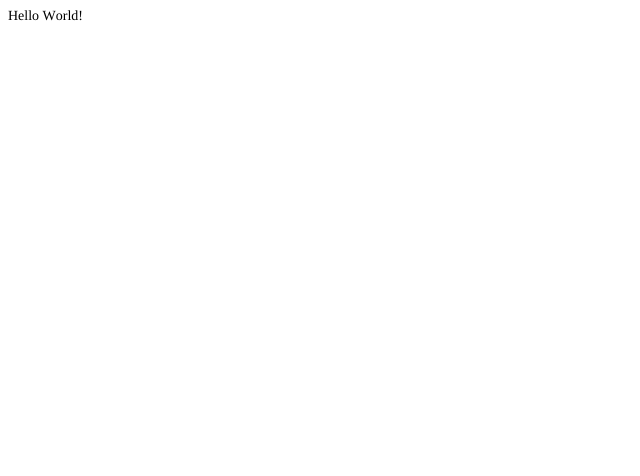
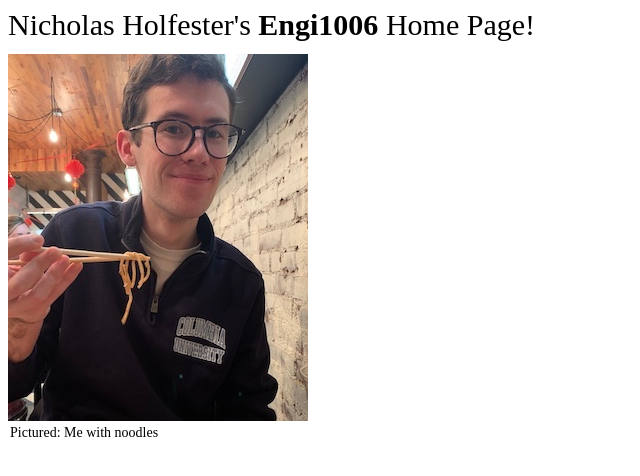
Before and after one commit to nickholfester/engi1006-final, a Flask app: page / in a window 1280 px wide. Before the commit the part shown is almost empty. Shown: the top 476 px of the page, without its empty margins (0-640 px from the left). Run offline with Flask 2, Linux system fonts and the light colour scheme.

Commit message:
Added: static folder, image file, and home page title

```diff
--- a/app.py
+++ b/app.py
@@ -4,6 +4,10 @@ Created on Tue Apr 21 14:57:17 2020
 
 @author: etill
 """
+#log
+# added page title
+# created static folder
+# added image
 
 #import statements
 from flask import Flask, render_template
@@ -13,8 +17,12 @@ app = Flask(__name__)
 
 #static route
 @app.route("/")
-def hello():
-    return render_template("index.html")
+def home():
+    return render_template("home_page.html")
+
+@app.route("/test")
+def test():
+    return render_template("testing.html")
 
 @app.route("/1006")
 def homepage():
--- /dev/null
+++ b/templates/home_page.html
@@ -0,0 +1,16 @@
+<!DOCTYPE html>
+<html>
+<head>
+  <title>njh2133 Home</title>
+  <style type="text/css">
+    p.p1 {margin: 0.0px 0.0px 12.0px 0.0px; line-height: 14.0px; font: 10.0px Times; color: #000000; -webkit-text-stroke: #000000}
+    span.s1 {font-kerning: none}
+  </style>
+</head>
+
+<body>
+<p style="margin:0.0px 0.0px 12.0px 0.0px; font-size: 30.0px">Nicholas Holfester's <b>Engi1006 </b> Home Page!</p>
+<img src="{{url_for('static', filename='njh2133.jpg', width= 350)}}">
+<figcaption style="margin-left: 2px; font-size: 14.0px">Pictured: Me with noodles</figcaption>
+</body>
+</html>
--- a/templates/index.html
+++ b/templates/index.html
@@ -7,7 +7,7 @@
   <meta name="Generator" content="Cocoa HTML Writer">
   <meta name="CocoaVersion" content="1894.3">
   <style type="text/css">
-    p.p1 {margin: 0.0px 0.0px 12.0px 0.0px; line-height: 14.0px; font: 14.0px Times; color: #000000; -webkit-text-stroke: #000000}
+    p.p1 {margin: 0.0px 0.0px 12.0px 0.0px; line-height: 14.0px; font: 12.0px Times; color: #000000; -webkit-text-stroke: #000000}
     span.s1 {font-kerning: none}
   </style>
 </head>
```
Also changed, not shown: static/njh2133.jpg (added), 3 other files.
